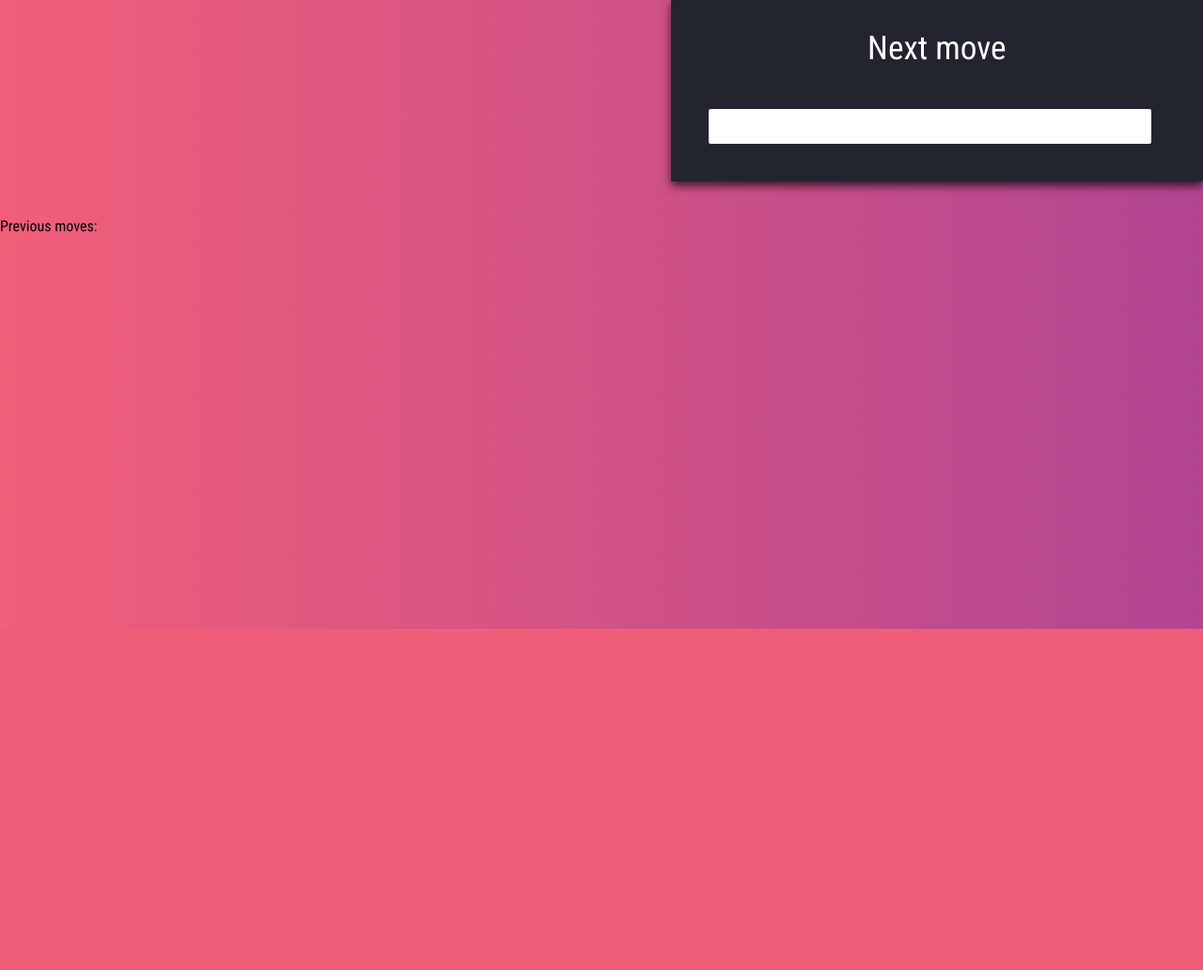
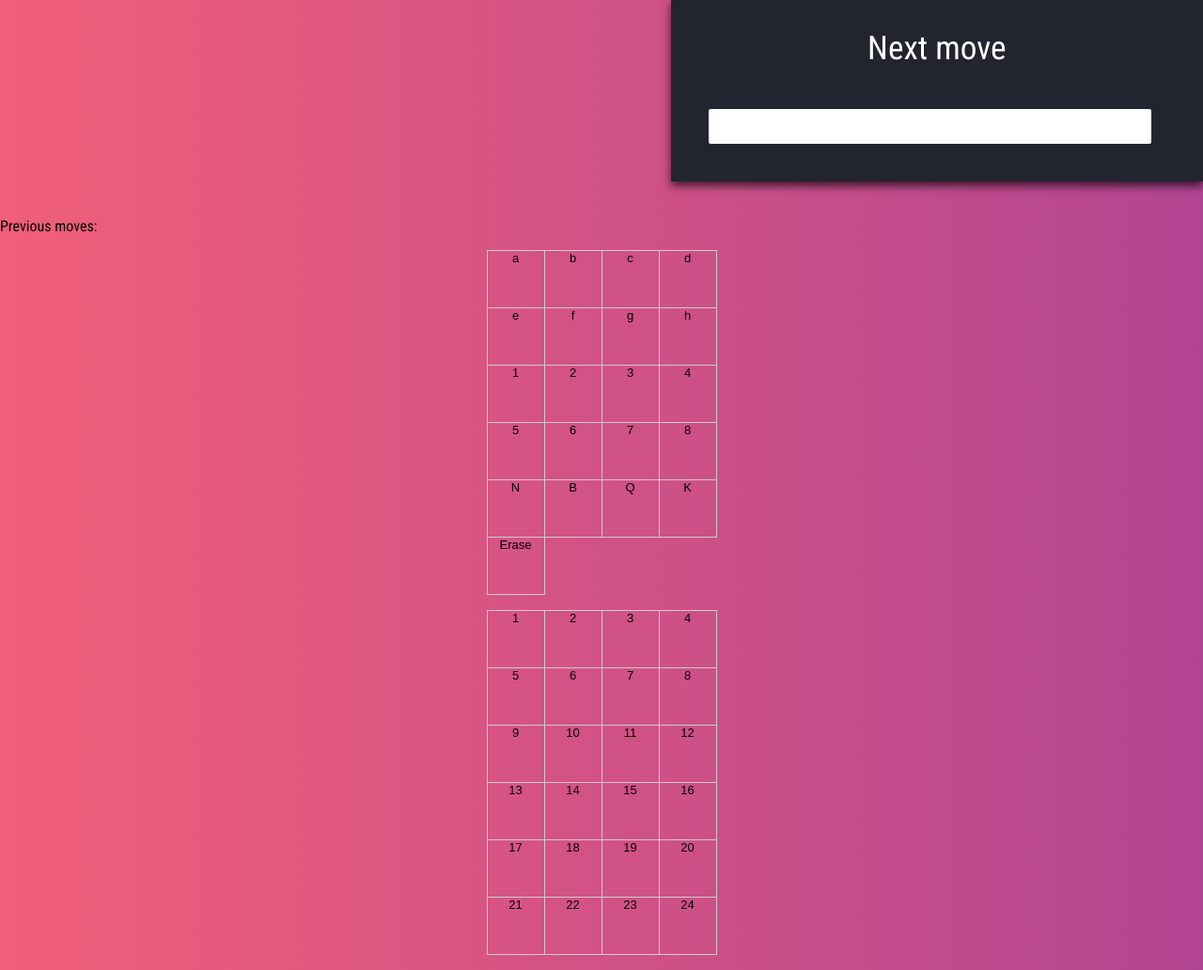
Before and after one commit to jonromero/blindchess, a Flask app: page / in a window 1280 px wide. Shown: the part 131-1163 px from the top of the page at 94% size. Before the commit the page ends 800 px from the top, so only its background shows below. Run offline with Flask 2, Linux system fonts and the light colour scheme.

Commit message:
trying to create a pad

```diff
--- a/static/css/style.css
+++ b/static/css/style.css
@@ -363,3 +363,17 @@ h1 {
 }
 }
 /*-- //responsive-design --*/
+
+.grid { margin:1em auto; border-collapse:collapse }
+.grid td {
+    cursor:pointer;
+    width:60px; height:60px;
+    border:1px solid #ccc;
+    font-size: 22px;
+    text-align:center;
+    font-family:sans-serif; font-size:13px
+}
+.grid td.clicked {
+    background-color:yellow;
+    font-weight:bold; color:red;
+}
--- a/templates/index.html
+++ b/templates/index.html
@@ -30,5 +30,77 @@
 	</div>
 <br /> <br />
     <h2>Previous moves: {{ moves }}</h2>
+
+    <table width="" class='grid' cellspacing="" cellpadding="" border="">
+      <tr>
+        <td>a</td>
+        <td>b</td>
+        <td>c</td>
+        <td>d</td>
+      </tr>
+      <tr>
+        <td>e</td>
+        <td>f</td>
+        <td>g</td>
+        <td>h</td>
+      </tr>
+      <tr>
+        <td>1</td>
+        <td>2</td>
+        <td>3</td>
+        <td>4</td>
+      </tr>
+      <tr>
+        <td>5</td>
+        <td>6</td>
+        <td>7</td>
+        <td>8</td>
+      </tr>
+      <tr>
+        <td>N</td>
+        <td>B</td>
+        <td>Q</td>
+        <td>K</td>
+      </tr>
+      <tr>
+        <td>Erase</td>
+      </tr>
+     </table>
+
+<script type="text/javascript">
+var lastClicked;
+var grid = clickableGrid(6, 4, function(el, row, col, i) {
+  console.log("You clicked on element:", el);
+  console.log("You clicked on row:", row);
+  console.log("You clicked on col:", col);
+  console.log("You clicked on item #:", i);
+
+  el.className = 'clicked';
+  if (lastClicked) lastClicked.className = '';
+  lastClicked = el;
+});
+
+document.body.appendChild(grid);
+
+function clickableGrid(rows, cols, callback) {
+  var i = 0;
+  var grid = document.createElement('table');
+  grid.className = 'grid';
+  for (var r = 0; r < rows; ++r) {
+    var tr = grid.appendChild(document.createElement('tr'));
+    for (var c = 0; c < cols; ++c) {
+      var cell = tr.appendChild(document.createElement('td'));
+      cell.innerHTML = ++i;
+      cell.addEventListener('click', (function(el, r, c, i) {
+        return function() {
+          callback(el, r, c, i);
+        }
+      })(cell, r, c, i), false);
+    }
+  }
+  return grid;
+}
+
+</script>
 </body>
 </html>
```
